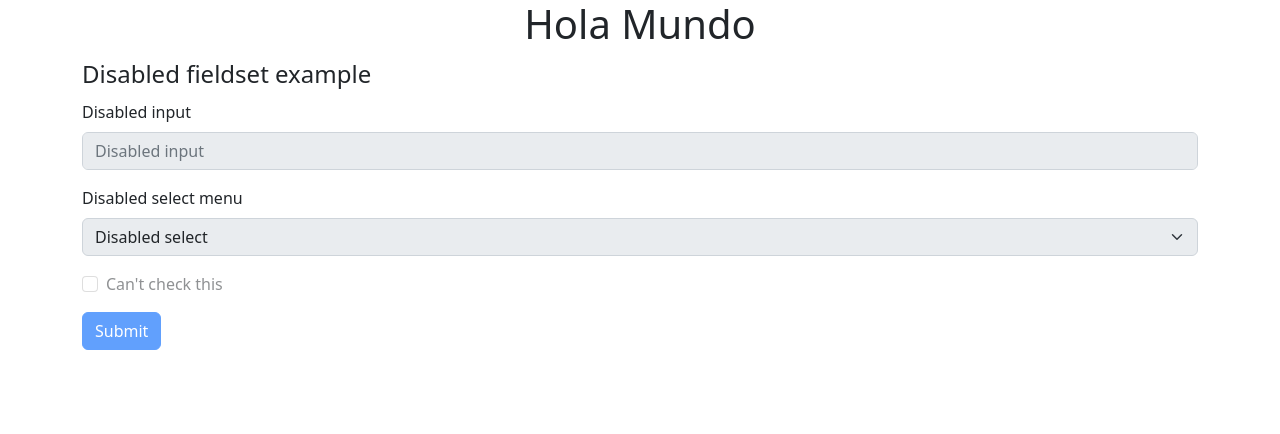
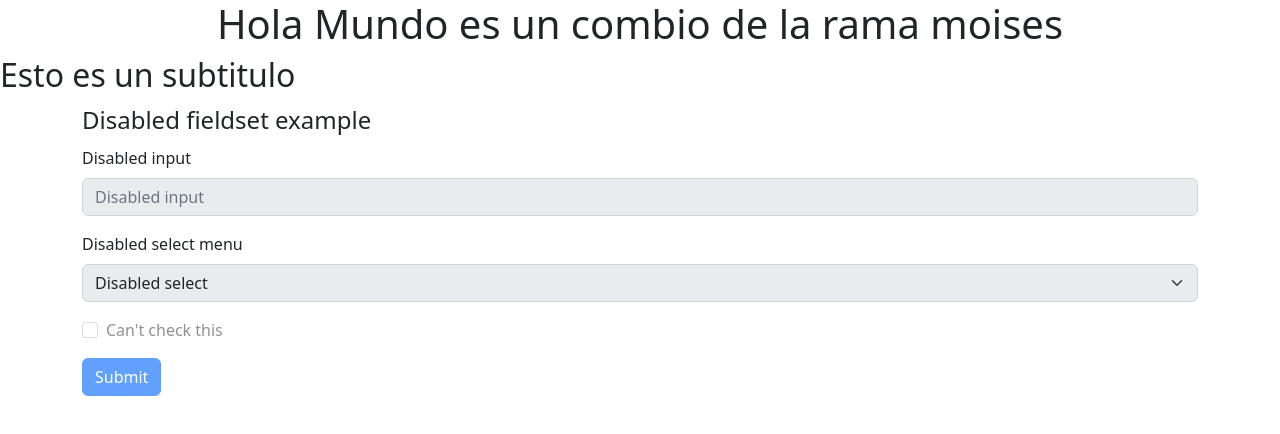
Before and after one commit to murdaneta/murdaneta.github.io, a plain HTML site: page index.html in a window 1280 px wide. Drawn offline with nearby package versions, Linux system fonts and the light colour scheme.

Commit message:
MERGE MOISES-OLD-CARD-1

```diff
--- a/index.html
+++ b/index.html
@@ -13,7 +13,8 @@
         <link href="https://cdn.jsdelivr.net/npm/bootstrap@5.2.3/dist/css/bootstrap.min.css" rel="stylesheet" integrity="sha384-rbsA2VBKQhggwzxH7pPCaAqO46MgnOM80zW1RWuH61DGLwZJEdK2Kadq2F9CUG65" crossorigin="anonymous">
 </head>
 <body>
-    <h1> Hola Mundo </h1>
+    <h1> Hola Mundo es un combio de la rama moises </h1>
+    <h2> Esto es un subtitulo </h2>
 
     <form class="container">
         <fieldset disabled>
@@ -41,5 +42,6 @@
       </form>
 
     <script src="https://cdn.jsdelivr.net/npm/bootstrap@5.2.3/dist/js/bootstrap.bundle.min.js" integrity="sha384-kenU1KFdBIe4zVF0s0G1M5b4hcpxyD9F7jL+jjXkk+Q2h455rYXK/7HAuoJl+0I4" crossorigin="anonymous"></script>
+
 </body>
 </html>
```
